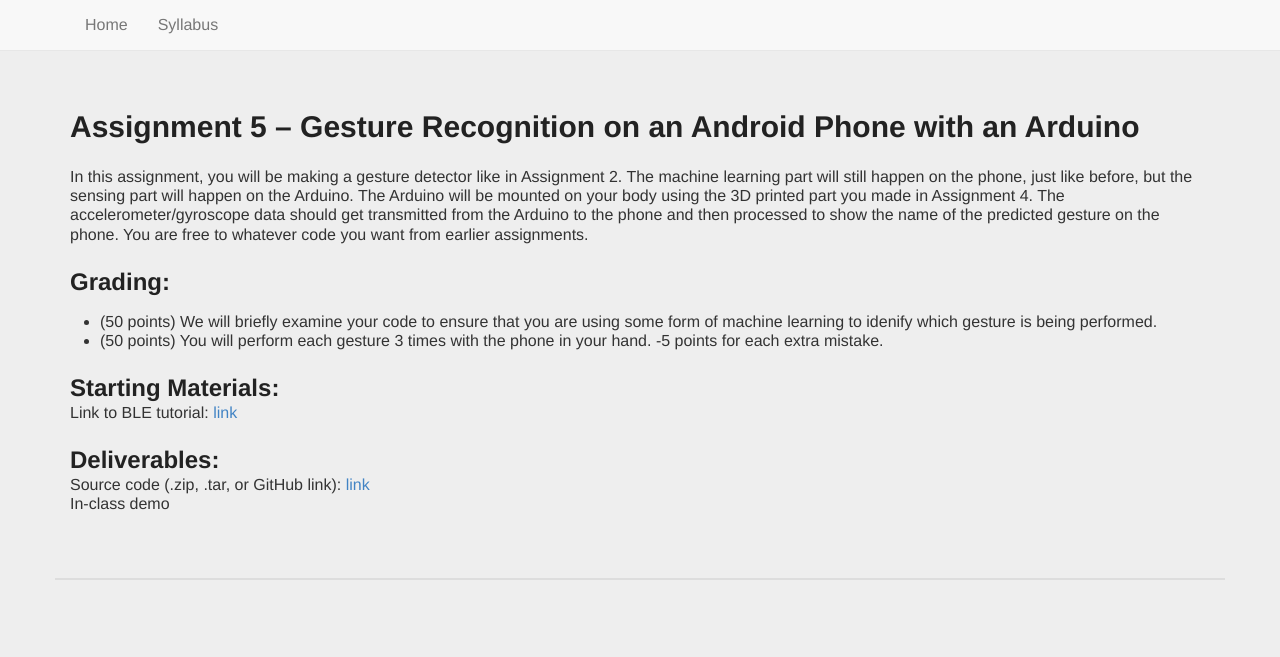
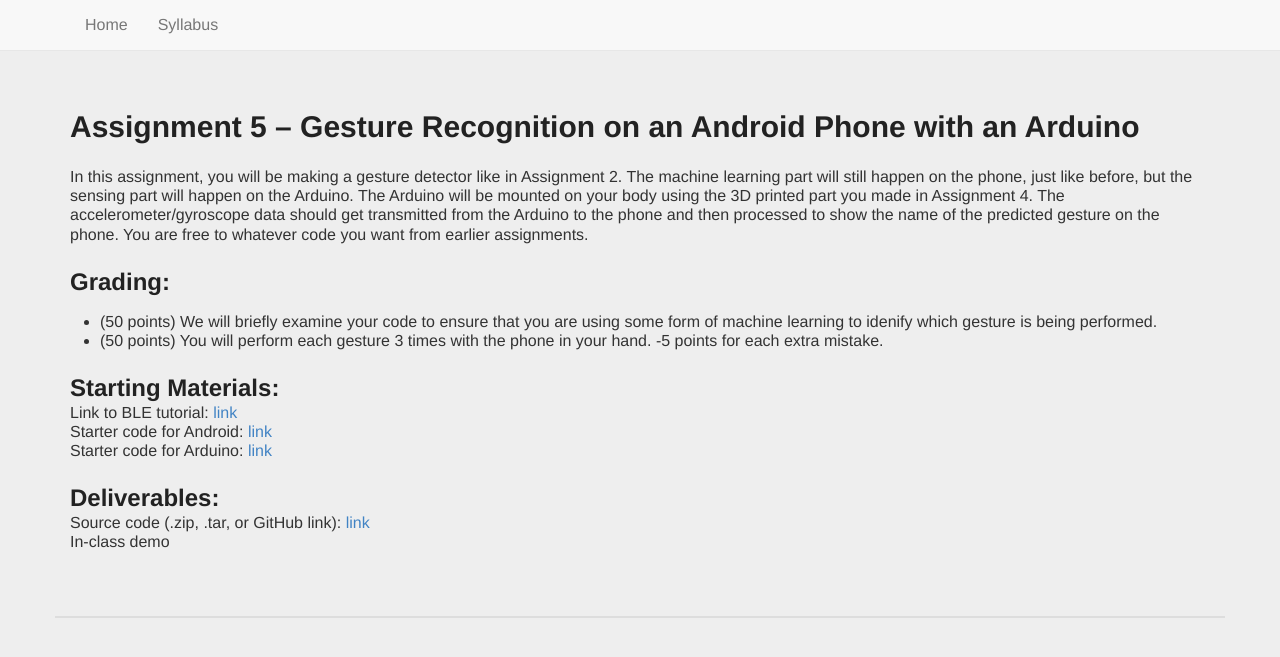
Before and after one commit to mariakakis/mhealth-course, a Jekyll site: the page built from _assignments/assignment5.md, in a window 1280 px wide. Shown: the top 657 px of the page. Built offline with Jekyll 4.4.1, drawn with Linux system fonts in a browser that asks for light colours; some web fonts are replaced.

Commit message:
updating links for assignment 5

```diff
--- a/_assignments/assignment5.md
+++ b/_assignments/assignment5.md
@@ -12,7 +12,9 @@ grading:
 - (+up to 10 points) Come up with your own set of gestures that your model can distinguish. The more complicated the gestures are, the more points you can earn. You can extend the duration of the gesture recording for different gestures.
 - (+5 points) Your demo can work on both yourself and one of the instructors. -->
 starting_materials: |
-    Link to BLE tutorial: <a href="https://learn.adafruit.com/circuit-playground-and-bluetooth-low-energy" target="_blank">link</a>
+    Link to BLE tutorial: <a href="https://learn.adafruit.com/circuit-playground-and-bluetooth-low-energy" target="_blank">link</a><br/>
+    Starter code for Android: <a href="https://github.com/atm15/Assignment5Starter" target="_blank">link</a><br/>
+    Starter code for Arduino: <a href="https://github.com/atm15/Assignment5Starter-Arduino" target="_blank">link</a><br/>
 deliverables: |
     Source code (.zip, .tar, or GitHub link): <a href="https://canvas.uw.edu/courses/1131076/assignments/4143525" target="_blank">link</a><br/>
     In-class demo
```
